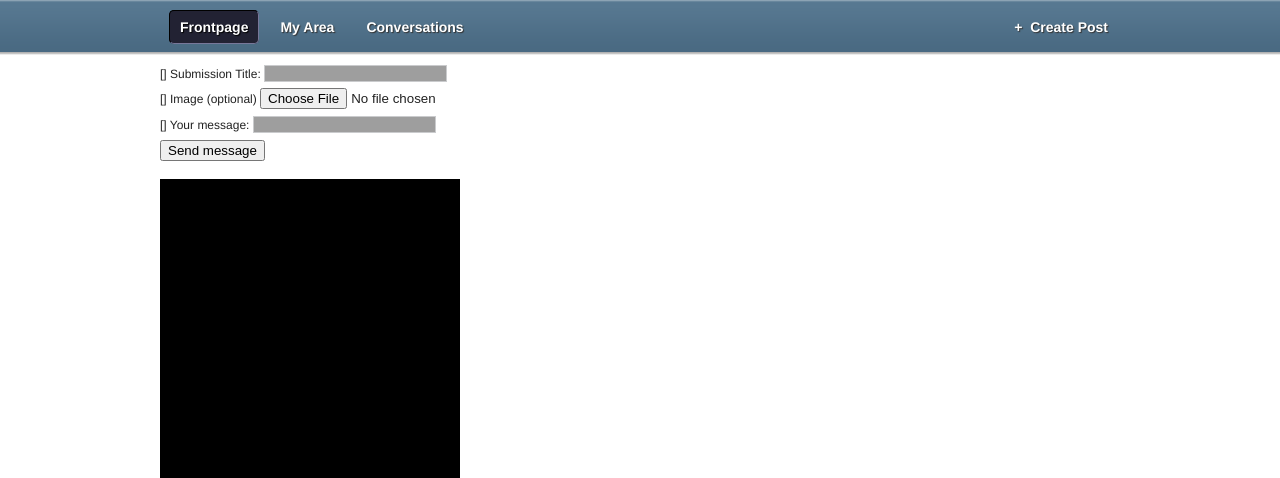
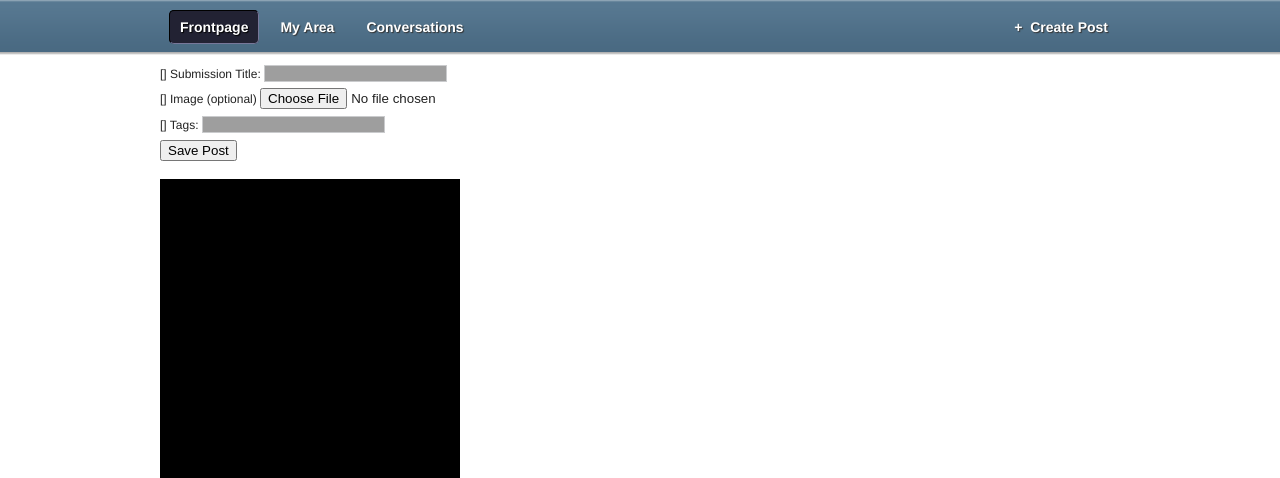
Before and after one commit to soshell/soshell-python, a Django app: template templates/submissions/create.html in a window 1280 px wide. Shown: the part 100-578 px from the top of the page. Run offline with Django 3.2, Linux system fonts and the light colour scheme; the template is opened without the code that fills it, so the values that code supplies are empty, except form fields; tables that the repository leaves empty hold one stand-in row (values such as "Sample post"); form fields are guessed from the names that the template uses; parts of the project's set-up code (start-up, migrations or seed data) failed here and were passed over; some libraries are stand-ins or nearby versions; grey boxes are pictures that could not be loaded.

Commit message:
messing with tags again

```diff
--- a/submissions/models.py
+++ b/submissions/models.py
@@ -25,6 +25,6 @@
 		return self.title
 
 class SubmissionForm(ModelForm):
-	tags = forms.CharField(widget=forms.MultipleHiddenInput)
+	tags = forms.CharField(widget=forms.MultipleHiddenInput,required=False)
 	class Meta:
 		model = Submission
--- a/submissions/views.py
+++ b/submissions/views.py
@@ -17,8 +17,8 @@
 	if request.method == 'POST': # If the form has been submitted...
 		form = SubmissionForm(request.POST) # A form bound to the POST data
 		if form.is_valid(): # All validation rules pass
-			# Process the data in form.cleaned_data
-			subject = form.cleaned_data['subject']
+			submission = form.save()
+			subj = submission.subject
 			return HttpResponseRedirect('/thanks/') # Redirect after POST
 	else:
 		form = SubmissionForm() # An unbound form
--- a/templates/submissions/create.html
+++ b/templates/submissions/create.html
@@ -16,9 +16,9 @@
     </div>
     <div class="fieldWrapper">
         {{ form.tags.errors }}
-        <label for="id_message">Your message:</label>
+        <label for="id_message">Tags:</label>
         {{ form.tags }}
     </div>
-    <p><input type="submit" value="Send message" /></p>
+    <p><input type="submit" value="Save Post" /></p>
 </form>
 {% endblock %}
```
